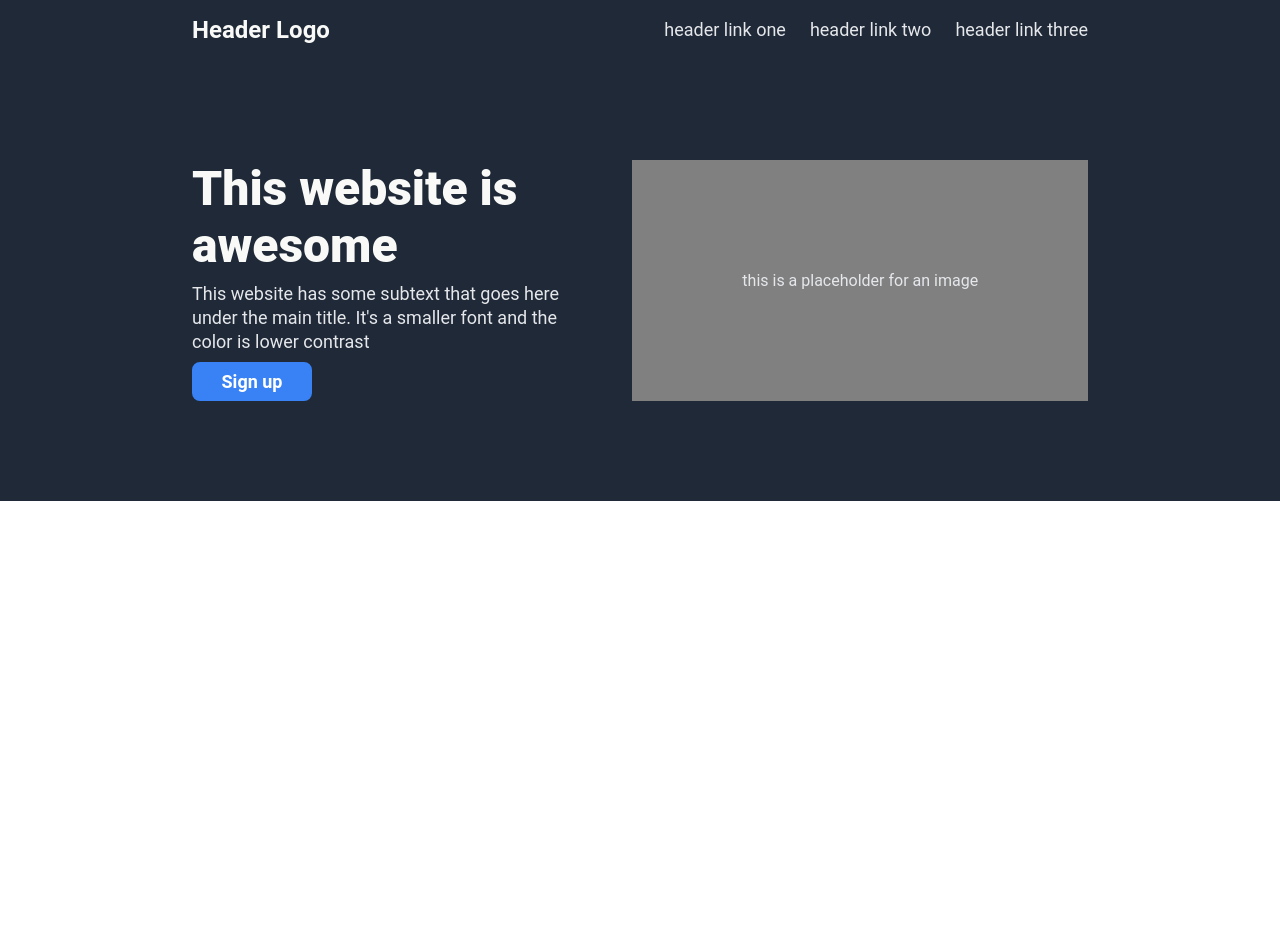
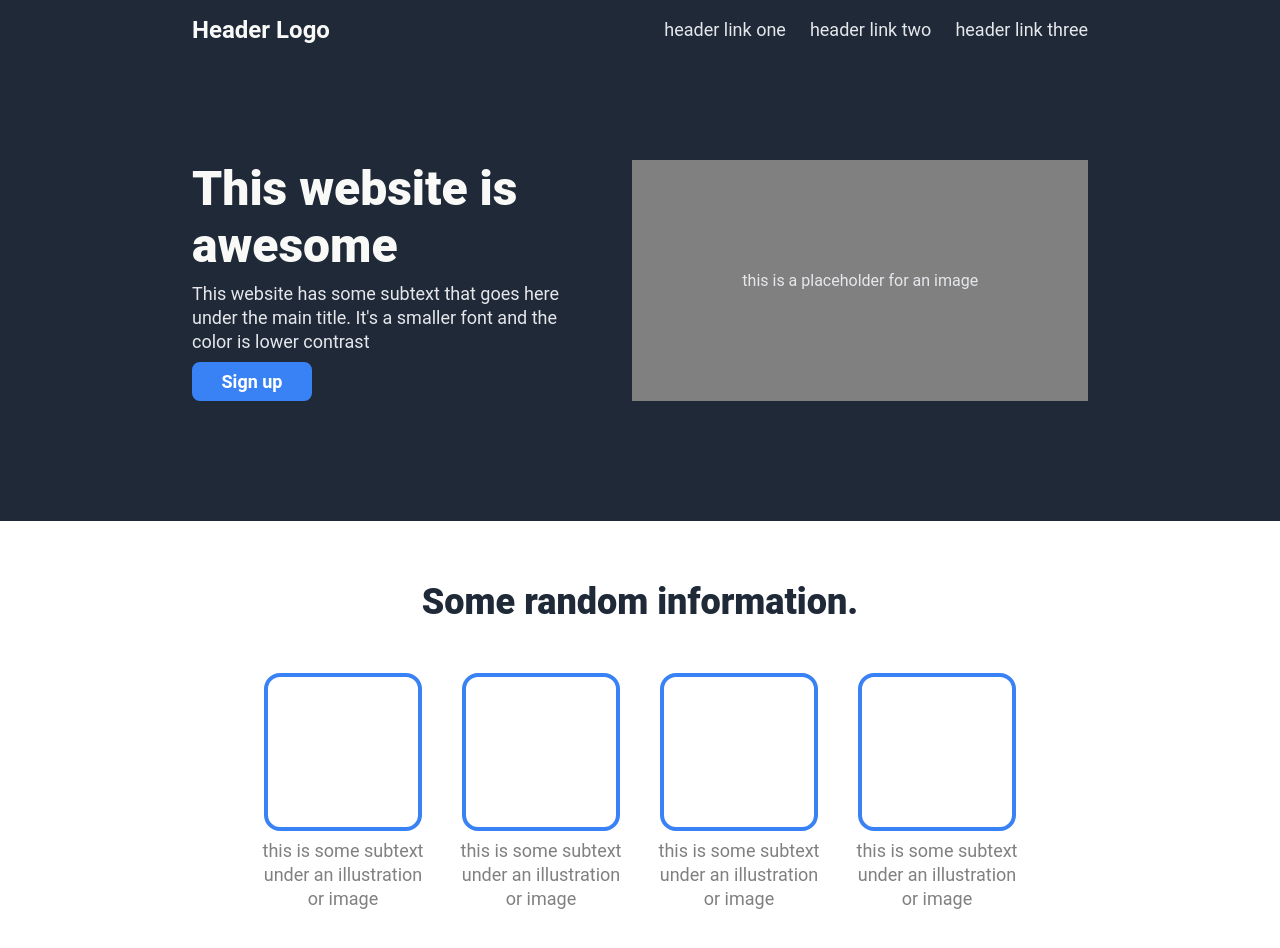
Before and after one commit to emilywhyy/landing-page-2, a plain HTML site: page index.html in a window 1280 px wide. Before the commit the page ends 800 px from the top, so only its background shows below. Drawn offline with Linux system fonts and the light colour scheme.

Commit message:
Create information section

```diff
--- a/index.html
+++ b/index.html
@@ -22,13 +22,33 @@
                     <div class="welcome-text">
                     <div class="hero-main-text">This website is awesome</div>
                     <div class="hero-secondary-text">This website has some subtext that goes here under the main title.  It's a smaller font and the color is lower contrast</div>
-                    <button>Sign up</button>
+                    <button><a href="#">Sign up</a></button>
                     </div>
                     <div class="placeholder-image"> this is a placeholder for an image </div>
                 </div>
             </div>
             <div class="background-white">
-
+                <div class="information-container">
+                    <div class="information-header-text"> Some random information.</div>
+                    <div class="four-boxes">
+                        <div class="blue-box-and-text">
+                            <div class="blue-box"></div>
+                            <div class="hero-secondary-text">this is some subtext under an illustration or image</div>
+                        </div>
+                        <div class="blue-box-and-text">
+                            <div class="blue-box"></div>
+                            <div class="hero-secondary-text">this is some subtext under an illustration or image</div>
+                        </div>
+                        <div class="blue-box-and-text">
+                            <div class="blue-box"></div>
+                            <div class="hero-secondary-text">this is some subtext under an illustration or image</div>
+                        </div>
+                        <div class="blue-box-and-text">
+                            <div class="blue-box"></div>
+                            <div class="hero-secondary-text">this is some subtext under an illustration or image</div>
+                        </div>
+                    </div>
+                </div>
             </div>
 
         </body>
--- a/styles.css
+++ b/styles.css
@@ -47,7 +47,7 @@
     width: 100%;
 }
 
-.background-bgrey {
+.background-grey {
     background-color: #E5E7EB;
     width: 100%;
 }
@@ -64,17 +64,16 @@ a {
     text-decoration: none;
 }
 
-.header-container a {
-    color: #E5E7EB;
-    font-size: 18px;
-}
-
 button {
     border-radius: 8px;
     border: 2px solid #3882F6;
     padding: 7px 8px;
     font-size: 18px;
     font-weight: 700;
+}
+
+button a {
+    color: white;
 }
 
 /* FIRST BLUE BACKGROUND */
@@ -95,9 +94,15 @@ button {
     gap: 24px;
 }
 
+.header-container a {
+    color: #E5E7EB;
+    font-size: 18px;
+}
+
 .website-intro-container {
     gap: 50px;
     align-items: stretch;
+    margin-bottom: 120px;
 }
 
 .welcome-text {
@@ -123,3 +128,42 @@ button {
     justify-content: center;
     text-align: center;
 }
+
+/* INFORMATION SECTION */
+
+.information-container {
+    display: flex;
+    flex-direction: column;
+    align-items: center;
+    width: 60%;
+    margin: 60px auto 100px;
+    gap: 50px;
+}
+
+.four-boxes {
+    display: flex;
+    justify-content: space-between;
+    gap: 24px;
+}
+
+.blue-box-and-text {
+    display: flex;
+    flex-direction: column;
+    justify-content: center;
+    align-items: center;
+    gap: 8px;
+}
+
+.blue-box {
+    border: 4px solid #3882F6;
+    border-radius: 16px;
+    width: 150px;
+    height: 150px;
+    display: flex;
+}
+
+.blue-box-and-text .hero-secondary-text {
+    text-align: center;
+    color: grey;
+    font-weight: 400;
+}
```
